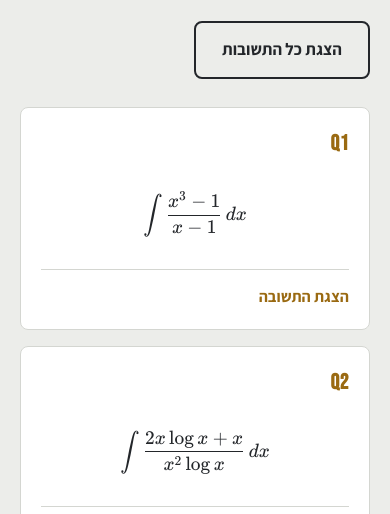
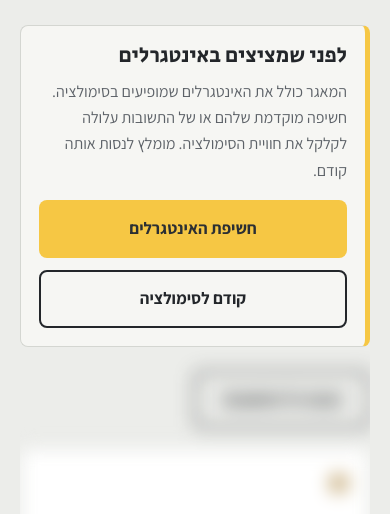
Before and after one commit to kerenmorwak/tau-integration-bee, a plain HTML site: page archive-2026.html in a window 390 px wide. Shown: the part 573-1087 px from the top of the page. Drawn offline with Linux system fonts and the light colour scheme.

Commit message:
Conceal archive spoilers and update pedagogical role

```diff
--- a/archive-2026.html
+++ b/archive-2026.html
@@ -19,7 +19,7 @@
 <link rel="icon" href="assets/img/favicon.svg" type="image/svg+xml">
 <link rel="stylesheet" href="assets/css/fonts.css">
 <link rel="stylesheet" href="assets/vendor/katex/katex.min.css">
-<link rel="stylesheet" href="assets/css/style.css?v=20261112-academic">
+<link rel="stylesheet" href="assets/css/style.css?v=20261118-spoilers">
 </head>
 <body>
 
@@ -66,9 +66,13 @@
           <h2>מבחן המוקדמות</h2>
           <p>20 אינטגרלים ב־30 דקות, בלי מחשבון. ניגשו כ־50 סטודנטים ממתמטיקה, פיזיקה ומדעי המחשב. log מציין לוגריתם טבעי, ובאינטגרלים לא מסוימים אין צורך בקבוע.</p>
         </div>
-        <div class="tools"><button class="btn btn-line" type="button" data-toggle-all="qual-grid">הצגת כל התשובות</button></div>
       </div>
-      <div class="problems" id="qual-grid"></div>
+      <div class="archive-spoiler" data-spoiler="האינטגרלים">
+        <div class="spoiler-content" inert aria-hidden="true">
+          <div class="tools"><button class="btn btn-line" type="button" data-toggle-all="qual-grid">הצגת כל התשובות</button></div>
+          <div class="problems" id="qual-grid"></div>
+        </div>
+      </div>
     </div>
   </section>
 
@@ -79,9 +83,13 @@
           <h2>הגמר · 11 ביוני 2026</h2>
           <p>תשעה מתמודדים, שלושה סבבי בתים, גמר ודו־קרב. כל אינטגרל נפתר על הלוח מול הקהל.</p>
         </div>
-        <div class="tools"><button class="btn btn-line" type="button" data-toggle-all="finals-wrap">הצגת כל התשובות</button></div>
       </div>
-      <div id="finals-wrap"></div>
+      <div class="archive-spoiler" data-spoiler="האינטגרלים">
+        <div class="spoiler-content" inert aria-hidden="true">
+          <div class="tools"><button class="btn btn-line" type="button" data-toggle-all="finals-wrap">הצגת כל התשובות</button></div>
+          <div id="finals-wrap"></div>
+        </div>
+      </div>
     </div>
   </section>
 
@@ -92,8 +100,10 @@
           <h2>מצגת הגמר</h2>
           <p>המצגת שהוקרנה באולם לאורך הערב. אפשר לדפדף בחצים במקלדת.</p>
         </div>
-        <a class="link-arrow" href="assets/docs/final-slides-2026.pdf">הורדת המצגת (PDF)</a>
       </div>
+      <div class="archive-spoiler" data-spoiler="המצגת">
+        <div class="spoiler-content" inert aria-hidden="true">
+          <a class="link-arrow" href="assets/docs/final-slides-2026.pdf">הורדת המצגת (PDF)</a>
       <div class="viewer" id="viewer" data-count="26" tabindex="0" aria-label="מצגת הגמר">
         <div class="viewer-stage"><img src="assets/img/slides/s-01.jpg" alt=""></div>
         <div class="viewer-bar">
@@ -102,6 +112,8 @@
           <button type="button" data-next>הבאה</button>
         </div>
         <div class="thumbs"></div>
+      </div>
+        </div>
       </div>
     </div>
   </section>
@@ -150,10 +162,14 @@
   <section class="section section-alt" id="downloads">
     <div class="wrap">
       <div class="section-head"><div><h2>קבצים להורדה</h2></div></div>
+      <div class="archive-spoiler" data-spoiler="הקבצים">
+        <div class="spoiler-content" inert aria-hidden="true">
       <div class="downloads">
         <a class="dl" href="assets/docs/qualifying-exam-2026.pdf"><svg width="34" height="38" viewBox="0 0 60 68" aria-hidden="true"><path d="M30 2 57 17.5v33L30 66 3 50.5v-33z" fill="#f6c744"/><path d="M30 20v24m-10-9 10 10 10-10" fill="none" stroke="#2b2f33" stroke-width="5" stroke-linecap="round" stroke-linejoin="round"/></svg><div><b>מבחן המוקדמות</b><span>PDF · 11 עמודים</span></div></a>
         <a class="dl" href="assets/docs/final-slides-2026.pdf"><svg width="34" height="38" viewBox="0 0 60 68" aria-hidden="true"><path d="M30 2 57 17.5v33L30 66 3 50.5v-33z" fill="#f6c744"/><path d="M30 20v24m-10-9 10 10 10-10" fill="none" stroke="#2b2f33" stroke-width="5" stroke-linecap="round" stroke-linejoin="round"/></svg><div><b>מצגת הגמר</b><span>PDF · 26 שקופיות</span></div></a>
         <a class="dl" href="assets/docs/rules-2026.pdf"><svg width="34" height="38" viewBox="0 0 60 68" aria-hidden="true"><path d="M30 2 57 17.5v33L30 66 3 50.5v-33z" fill="#f6c744"/><path d="M30 20v24m-10-9 10 10 10-10" fill="none" stroke="#2b2f33" stroke-width="5" stroke-linecap="round" stroke-linejoin="round"/></svg><div><b>תקנון הגמר</b><span>PDF · 3 עמודים</span></div></a>
+      </div>
+        </div>
       </div>
     </div>
   </section>
@@ -168,6 +184,6 @@
 
 <script src="assets/vendor/katex/katex.min.js"></script>
 <script src="assets/js/data.js?v=20261118-venues"></script>
-<script src="assets/js/main.js?v=20261112-academic"></script>
+<script src="assets/js/main.js?v=20261118-spoilers"></script>
 </body>
 </html>
--- a/assets/css/style.css
+++ b/assets/css/style.css
@@ -248,6 +248,17 @@ p { margin: 0 0 1em; }
 .subnav a { white-space: nowrap; text-decoration: none; font-weight: 600; padding: 7px 14px; border-radius: 999px; color: var(--muted); }
 .subnav a:hover { color: var(--ink); background: var(--paper); }
 
+/* ---------- archive spoiler warning ---------- */
+.archive-spoiler { overflow: hidden; }
+.spoiler-notice { background: var(--paper-2); border: 1px solid var(--rule); border-inline-start: 5px solid var(--honey); border-radius: 8px; padding: 22px 24px; margin-bottom: 24px; }
+.spoiler-notice h3 { margin-bottom: 10px; }
+.spoiler-notice p { color: var(--muted); max-width: 78ch; margin-bottom: 16px; }
+.spoiler-actions { display: flex; gap: 12px; flex-wrap: wrap; }
+.spoiler-content[aria-hidden="true"] { filter: blur(9px); max-height: 300px; overflow: hidden; user-select: none; pointer-events: none; }
+.spoiler-content > .tools, .spoiler-content > .link-arrow { margin-bottom: 20px; }
+.spoiler-content > .link-arrow { display: inline-block; }
+@media (max-width: 680px) { .spoiler-notice { padding: 18px; } .spoiler-actions .btn { flex: 1 1 180px; text-align: center; } }
+
 /* ---------- problems ---------- */
 .tools { display: flex; gap: 10px; flex-wrap: wrap; align-items: center; }
 .problems { display: grid; grid-template-columns: repeat(3, 1fr); gap: 16px; counter-reset: p; }
--- a/assets/js/main.js
+++ b/assets/js/main.js
@@ -64,6 +64,30 @@
       btn.textContent = show ? "הסתרת התשובה" : "הצגת התשובה";
       btn.setAttribute("aria-expanded", show);
     });
+  });
+
+  /* ---- archive spoilers: each visit starts concealed, including direct section links ---- */
+  $$("[data-spoiler]").forEach((panel, i) => {
+    const content = $(".spoiler-content", panel);
+    content.id = "spoiler-content-" + i;
+    const notice = document.createElement("div");
+    notice.className = "spoiler-notice";
+    notice.innerHTML = `<div><h3>לפני שמציצים באינטגרלים</h3>
+      <p>המאגר כולל את האינטגרלים שמופיעים בסימולציה. חשיפה מוקדמת שלהם או של התשובות עלולה לקלקל את חוויית הסימולציה. מומלץ לנסות אותה קודם.</p></div>
+      <div class="spoiler-actions"><button class="btn btn-honey" type="button" aria-expanded="false"></button>
+      <a class="btn btn-line" href="simulation.html">קודם לסימולציה</a></div>`;
+    const button = $("button", notice);
+    const label = panel.dataset.spoiler;
+    button.textContent = "חשיפת " + label;
+    button.setAttribute("aria-controls", content.id);
+    button.addEventListener("click", () => {
+      const reveal = content.inert;
+      content.inert = !reveal;
+      content.setAttribute("aria-hidden", String(!reveal));
+      button.setAttribute("aria-expanded", String(reveal));
+      button.textContent = reveal ? "הסתרה מחדש" : "חשיפת " + label;
+    });
+    panel.prepend(notice);
   });
 
   /* ---- problem cards ---- */
```
Also changed, not shown: index.html (+3 -3 lines), simulation.html (+2 -2 lines).
